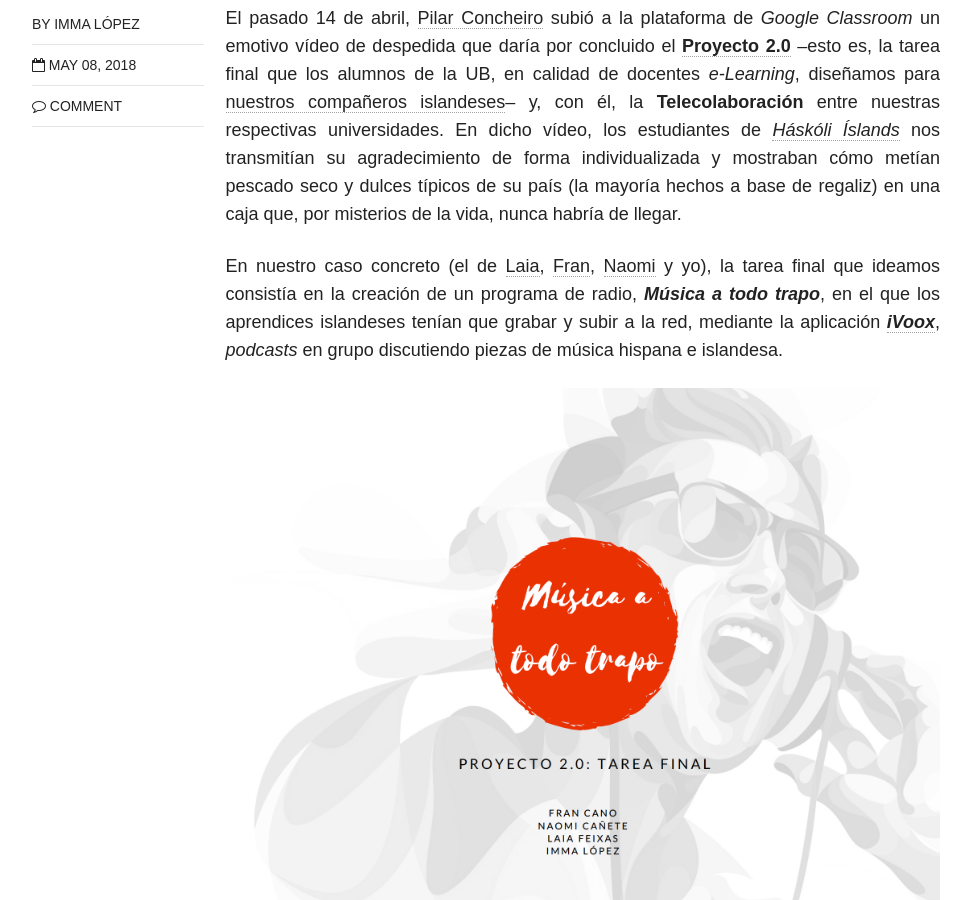
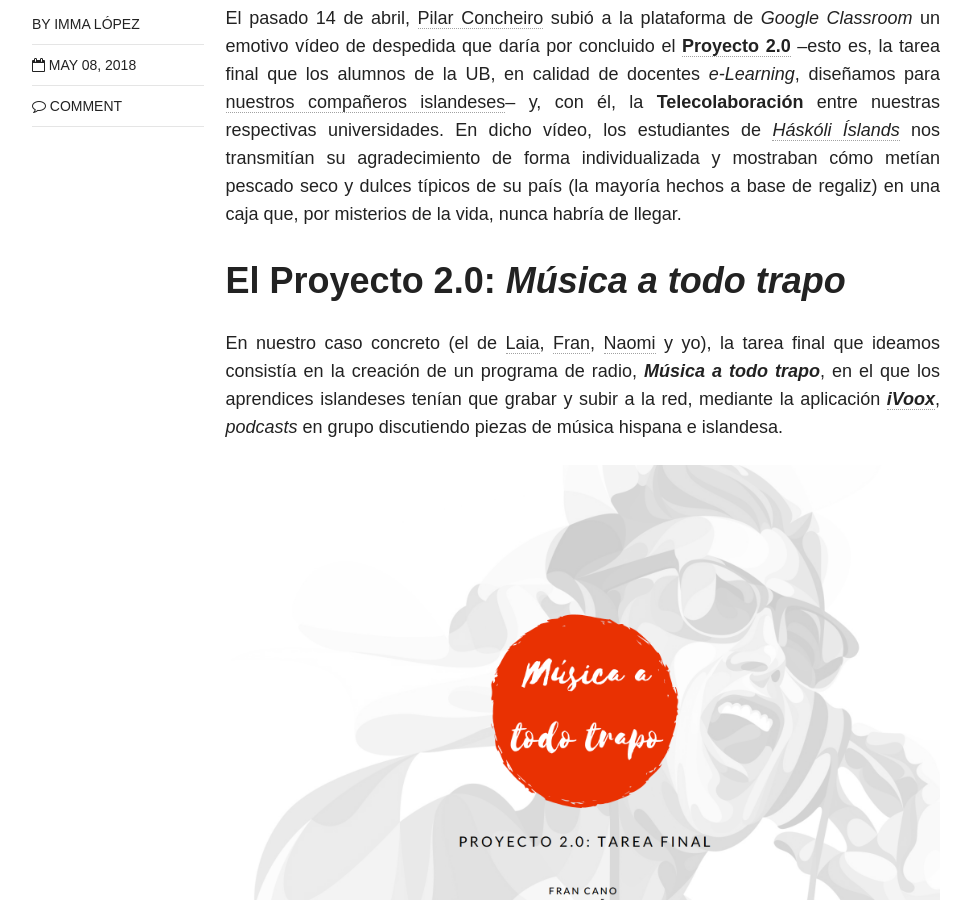
Before and after one commit to immalopez/immalopez.github.io, a Jekyll site: the page built from _posts/blog/2018-05-08-reflexion-final-tic.md, in a window 1280 px wide and 900 px high, scrolled down 568 px. Shown: the whole window, without its empty margins (154-1125 px from the left). Built offline with Jekyll 4.4.1, drawn with Linux system fonts in a browser that asks for light colours; nearby versions of some CDN libraries; comment, search, counter and statistics services are not loaded.

Commit message:
Update 2018-05-08-reflexion-final-tic.md

```diff
--- a/_posts/blog/2018-05-08-reflexion-final-tic.md
+++ b/_posts/blog/2018-05-08-reflexion-final-tic.md
@@ -12,6 +12,8 @@ image:
 ---
 
 El pasado 14 de abril, <a href="https://www.laopinioncoruna.es/contraportada/2010/04/01/pilar-concheiro-espanol-tierras-vikingas/370478.html" target="_blank">Pilar Concheiro</a> subió a la plataforma de _Google Classroom_ un emotivo vídeo de despedida que daría por concluido el <a href="https://docs.google.com/document/d/1H58zZLbBANnXFQOmvcGZtIKY-Ss6r7NqzxZAXsKW3bU/edit?usp=sharing" target="_blank">**Proyecto 2.0**</a> –esto es, la tarea final que los alumnos de la UB, en calidad de docentes _e-Learning_, diseñamos para <a href="https://immalopez.github.io/blog/halldor-primera-toma/" target="_blank">nuestros compañeros islandeses</a>– y, con él, la **Telecolaboración** entre nuestras respectivas universidades. En dicho vídeo, los estudiantes de <a href="http://english.hi.is" target="_blank">_Háskóli Íslands_</a> nos transmitían su agradecimiento de forma individualizada y mostraban cómo metían pescado seco y dulces típicos de su país (la mayoría hechos a base de regaliz) en una caja que, por misterios de la vida, nunca habría de llegar.
+
+# El Proyecto 2.0: _Música a todo trapo_
 
 En nuestro caso concreto (el de <a href="https://verborreadeverba-errante.blogspot.com" target="_blank">Laia</a>, <a href="http://elefantearana.blogspot.com" target="_blank">Fran</a>, <a href="http://ele365.blogspot.com" target="_blank">Naomi</a> y yo), la tarea final que ideamos consistía en la creación de un programa de radio, **_Música a todo trapo_**, en el que los aprendices islandeses tenían que grabar y subir a la red, mediante la aplicación <a href="https://www.ivoox.com" target="_blank">**_iVoox_**</a>, _podcasts_ en grupo discutiendo piezas de música hispana e islandesa.
 
```
